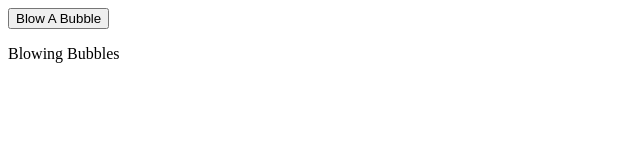
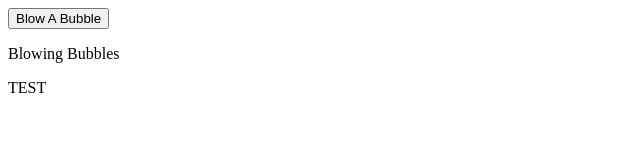
Before and after one commit to bbrown585/blowing_bubbles_Holberton, a plain HTML site: page index.html in a window 1280 px wide. Shown: the full height of the page, 0-640 px from the left. Drawn offline with Linux system fonts and the light colour scheme.

Commit message:
VS tests

```diff
--- a/index.html
+++ b/index.html
@@ -16,6 +16,7 @@
         </div>
         <footer>
             <p>Blowing Bubbles</p>
+        <p1> TEST </p1>
         </footer>
     </body>
 </html>
```
